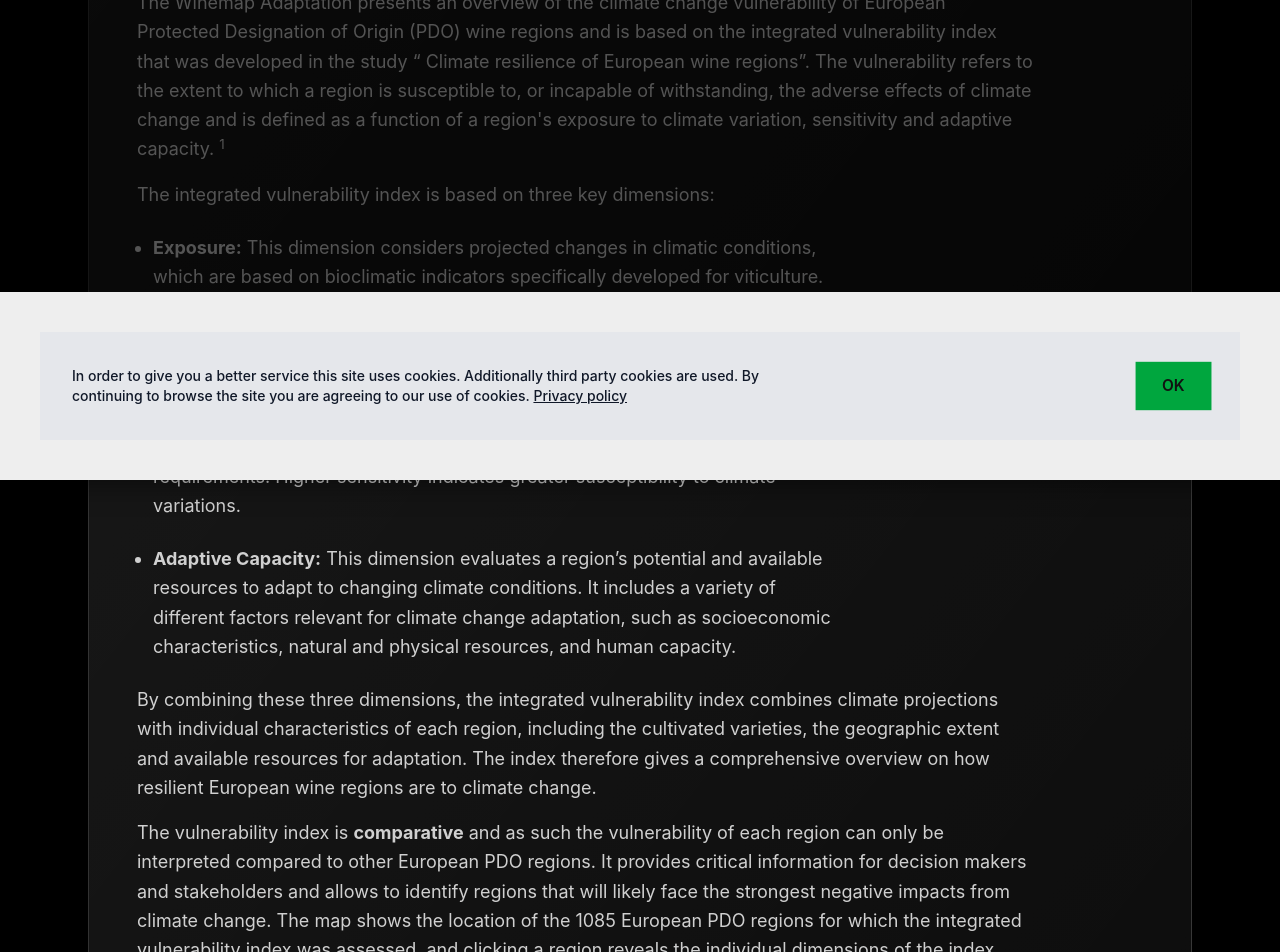
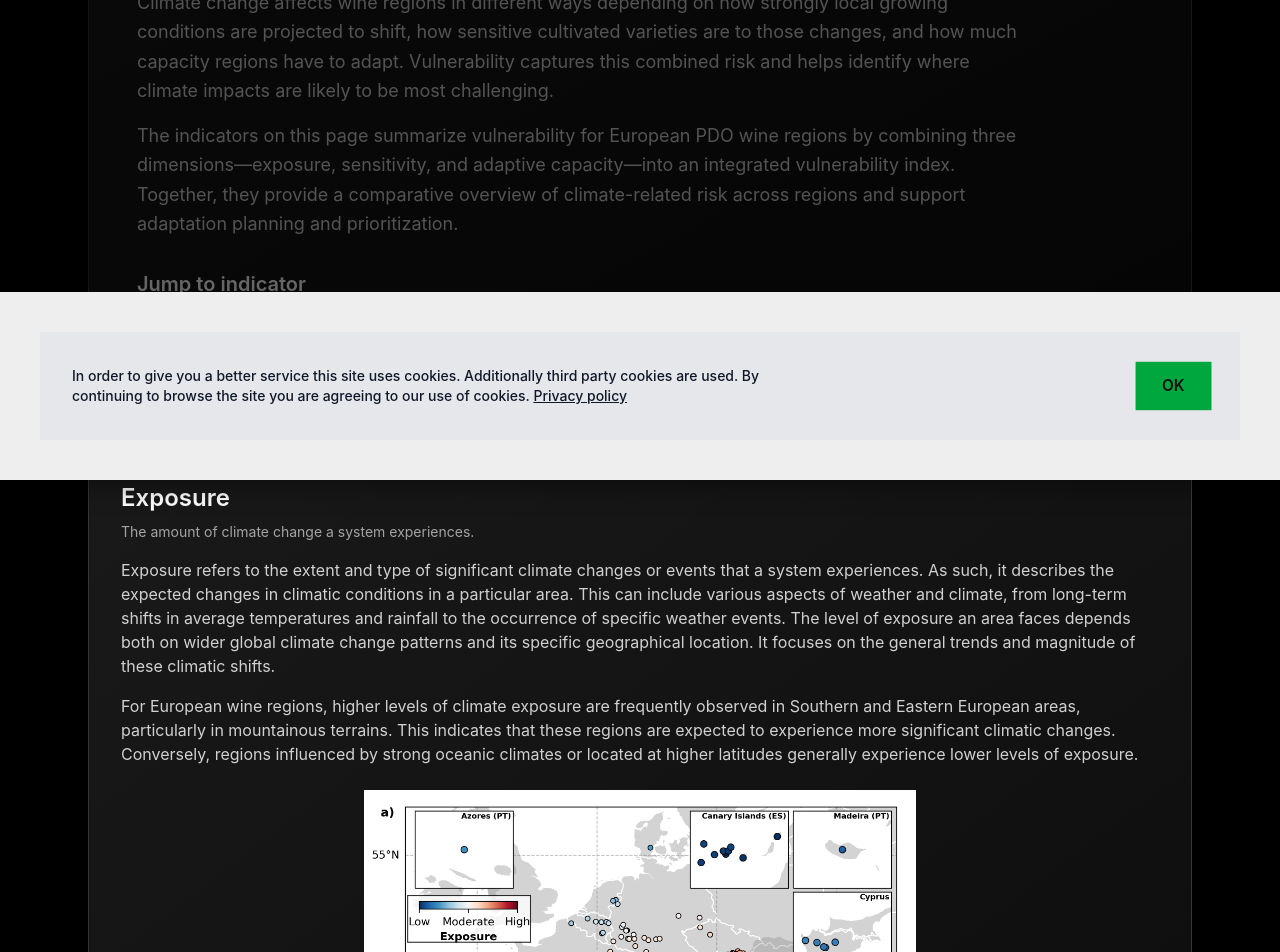
Before and after one commit to Eurac-Research/winemap, a Next.js app: page /climate-environment/vulnerability in a window 1280 px wide. Shown: the part 320-1272 px from the top of the page. Built offline with nearby package versions, Linux system fonts and the light colour scheme.

Commit message:
shorten vulnerability text

```diff
--- a/src/app/climate-environment/vulnerability/page.tsx
+++ b/src/app/climate-environment/vulnerability/page.tsx
@@ -26,80 +26,19 @@ export default function VulnerabilityPage() {
             <h1 className="mt-5 text-4xl font-bold leading-tight md:text-5xl">Vulnerability & Risks</h1>
 
             <p className="mt-6 max-w-4xl text-lg leading-relaxed text-white/80">
-              The{" "}
-              <Link
-                href="/climate-environment?vulnerability=true"
-                className="underline"
-              >
-                Winemap Adaptation
-              </Link>{" "}
-              presents an overview of the climate change vulnerability of European
-              Protected Designation of Origin (PDO) wine regions and is based on the
-              integrated vulnerability index that was developed in the study “{" "}
-              <a
-                href="https://doi.org/10.1038/s41467-024-50549-w"
-                className="underline"
-                target="_blank"
-                rel="noreferrer"
-              >
-                Climate resilience of European wine regions
-              </a>
-              ”. The vulnerability refers to the extent to which a region is
-              susceptible to, or incapable of withstanding, the adverse effects of
-              climate change and is defined as a function of a region&apos;s exposure
-              to climate variation, sensitivity and adaptive capacity. <sup>1</sup>
+              Climate change affects wine regions in different ways depending on how strongly local
+              growing conditions are projected to shift, how sensitive cultivated varieties are to
+              those changes, and how much capacity regions have to adapt. Vulnerability captures
+              this combined risk and helps identify where climate impacts are likely to be most challenging.
             </p>
             <p className="mt-4 max-w-4xl text-lg leading-relaxed text-white/80">
-              The integrated vulnerability index is based on three key dimensions:
-            <ul className="list-disc list-outside my-6 pl-4 max-w-[700px]">
-              <li className="mb-6">
-                <b>Exposure:</b> This dimension considers projected changes in
-                climatic conditions, which are based on bioclimatic indicators
-                specifically developed for viticulture. Regions experiencing greater
-                changes are considered more exposed to climate impacts.
-              </li>
-              <li className="mb-6">
-                <b>Sensitivity:</b> Sensitivity reflects how much a region is
-                affected by climate related stimuli. It takes into account the
-                abundance and diversity of the traditionally cultivated vine
-                varieties from each region combined with their climatic
-                requirements. Higher sensitivity indicates greater susceptibility
-                to climate variations.
-              </li>
-              <li className="mb-6">
-                <b>Adaptive Capacity:</b> This dimension evaluates a region’s
-                potential and available resources to adapt to changing climate
-                conditions. It includes a variety of different factors relevant for
-                climate change adaptation, such as socioeconomic characteristics,
-                natural and physical resources, and human capacity.
-              </li>
-            </ul>
-            </p>
-            <p className="mt-4 max-w-4xl text-lg leading-relaxed text-white/80">
-              By combining these three dimensions, the integrated vulnerability
-              index combines climate projections with individual characteristics of
-              each region, including the cultivated varieties, the geographic extent
-              and available resources for adaptation. The index therefore gives a
-              comprehensive overview on how resilient European wine regions are to
-              climate change.
-            </p>
-            <p className="mt-4 max-w-4xl text-lg leading-relaxed text-white/80">
-              The vulnerability index is <b>comparative</b> and as such the
-              vulnerability of each region can only be interpreted compared to other
-              European PDO regions. It provides critical information for decision
-              makers and stakeholders and allows to identify regions that will
-              likely face the strongest negative impacts from climate change. The map
-              shows the location of the 1085 European PDO regions for which the
-              integrated vulnerability index was assessed, and clicking a region
-              reveals the individual dimensions of the index.
-            </p>
-            <p className="mt-4 max-w-4xl text-lg leading-relaxed text-white/80">
-              1) IPCC (2001) Climate change 2001: Impacts, Adaptation and
-              Vulnerability, Summary for Policymakers, WMO.
+              The indicators on this page summarize vulnerability for European PDO wine regions by combining
+              three dimensions—exposure, sensitivity, and adaptive capacity—into an integrated vulnerability index.
+              Together, they provide a comparative overview of climate-related risk across regions and support
+              adaptation planning and prioritization.
             </p>
 
             <div className="mt-8" />
-
             <h2 className="text-xl font-semibold text-white">Jump to indicator</h2>
             <div className="mt-4 flex flex-wrap gap-3">
               {vulnerabilityIndicators.map(indicator => (
```
